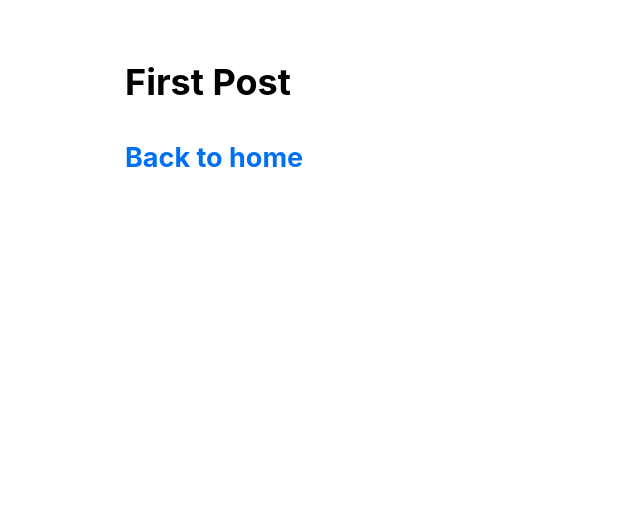
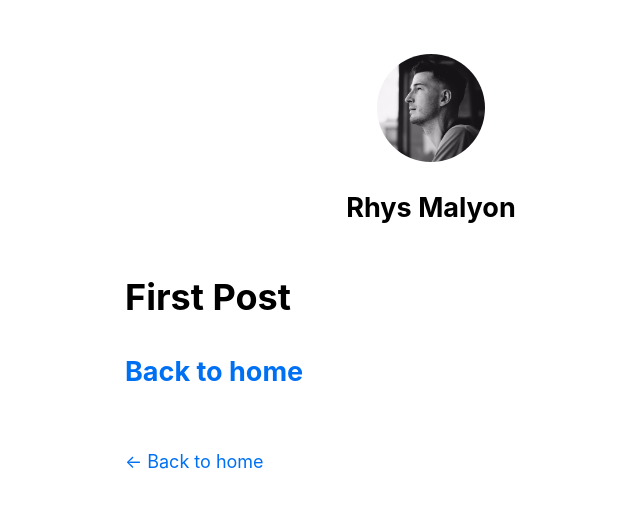
Before and after one commit to RhysMalyon/nextjs-blog, a Next.js app: page /posts/first-post in a window 1280 px wide. Shown: the top 508 px of the page, without its empty margins (209-849 px from the left). Built offline with nearby package versions, Linux system fonts and the light colour scheme.

Commit message:
Update layout

```diff
--- a/components/layout.js
+++ b/components/layout.js
@@ -1,9 +1,73 @@
+import Head from 'next/head'
+import Image from 'next/image'
 import styles from './layout.module.css'
+import utilStyles from '../styles/utils.module.css'
+import Link from 'next/link'
 
-export default function Layout({ children }) {
+const name = 'Rhys Malyon'
+export const siteTitle = 'Next.js Sample Website'
+
+export default function Layout({ children, home }) {
   return (
     <div className={styles.container}>
-      {children}
+      <Head>
+        <link rel="icon" href="/favicon.ico" />
+        <meta
+          name="description"
+          content="Learn how to build a personal website using Next.js"
+        />
+        <meta
+          property="og:image"
+          content={`https://og-image.vercel.app/${encodeURI(
+            siteTitle
+          )}.png?theme=light&md=0&fontSize=75px&images=https%3A%2F%2Fassets.vercel.com%2Fimage%2Fupload%2Ffront%2Fassets%2Fdesign%2Fnextjs-black-logo.svg`}
+        />
+        <meta name="og:title" content={siteTitle} />
+        <meta name="twitter:card" content="summary_large_image" />
+      </Head>
+      <header className={styles.header}>
+        {home ? (
+          <>
+            <Image
+              priority
+              src="/images/profile.jpg"
+              className={utilStyles.borderCircle}
+              height={144}
+              width={144}
+              alt={name}
+            />
+            <h1 className={utilStyles.heading2Xl}>{name}</h1>
+          </>
+        ) : (
+          <>
+            <Link href="/">
+              <a>
+                <Image
+                  priority
+                  src="/images/profile.jpg"
+                  className={utilStyles.borderCircle}
+                  height={108}
+                  width={108}
+                  alt={name}
+                />
+              </a>
+            </Link>
+            <h2 className={utilStyles.headingLg}>
+              <Link href="/">
+                <a className={utilStyles.colorInherit}>{name}</a>
+              </Link>
+            </h2>
+          </>
+        )}
+      </header>
+      <main>{children}</main>
+      {!home && (
+        <div className={styles.backToHome}>
+          <Link href="/">
+            <a>← Back to home</a>
+          </Link>
+        </div>
+      )}
     </div>
   )
 }
```
